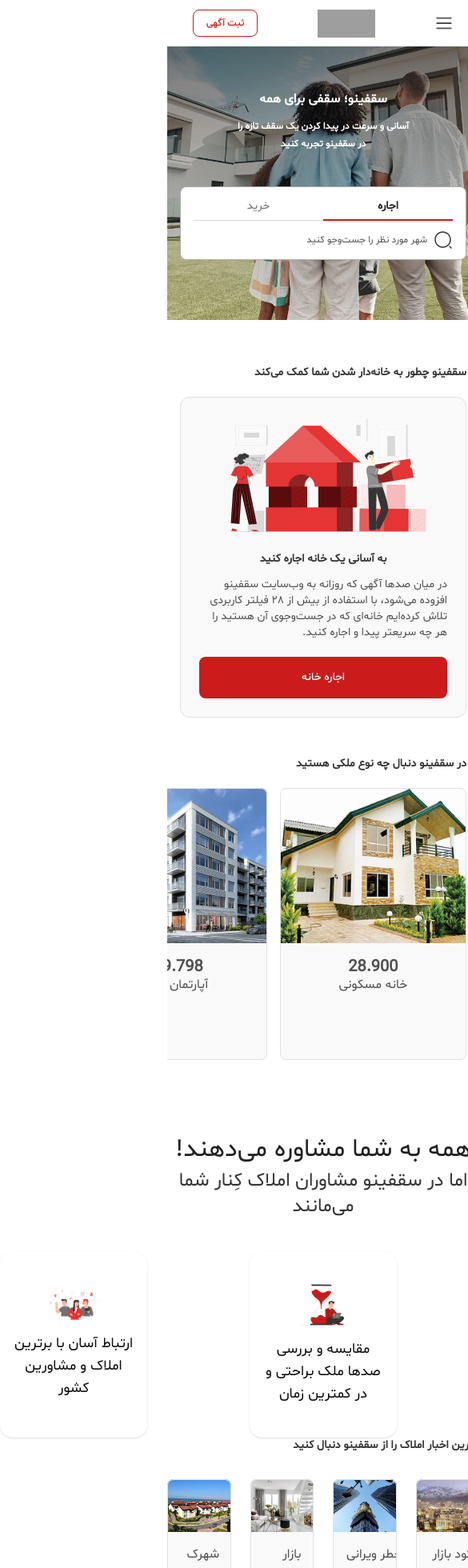
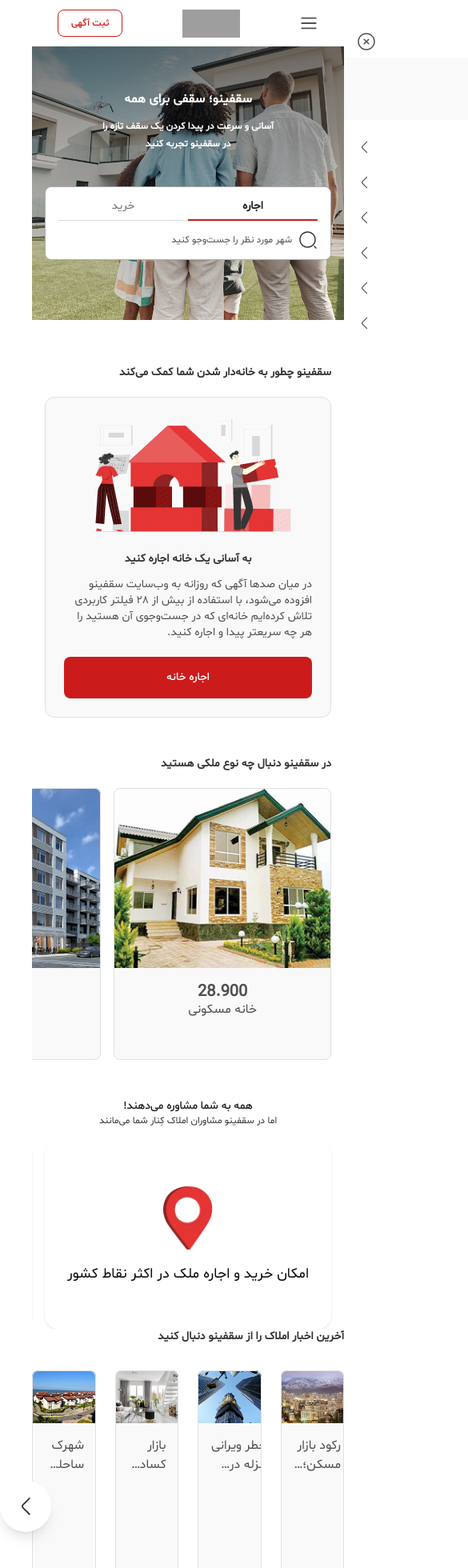
Before and after one commit to soheil-jalili/Saghfinoo, a Next.js app: page / in a window 390 px wide. Shown: the top 1960 px of the page at 80% size, 585 px wide, since content can reach past the window. Built offline with nearby package versions, Linux system fonts and the light colour scheme; grey boxes are pictures that could not be loaded.

Commit message:
responsive header #2;

```diff
--- a/components/module/MobileMenu.tsx
+++ b/components/module/MobileMenu.tsx
@@ -12,8 +12,11 @@
 }: MobileMenuProps) => {
   return (
     <div
-      className={`w-full bg-white h-full fixed bottom-0 top-0 left-0 ${openMenu ?  'right-0'  :  '-right-full' } transition-all`}
+      className={`w-full bg-white h-full fixed bottom-0 top-0 left-0 ${
+        openMenu ? "right-0" : "-right-full"
+      } transition-all flex flex-col justify-between`}
     >
+      <div className="">
         <button
           className="flex mr-auto cursor-pointer px-4 pt-10 pb-2"
           onClick={() => setOpenMenu(false)}
@@ -355,6 +358,14 @@
           </ul>
         </div>
       </div>
+
+      <Link
+        href="/add-post"
+        className="mx-4 mb-10 max-[267px]:block hidden border text-center border-primary px-4 py-2 rounded-lg text-primary text-xs sm:text-sm font-medium-shabnam!"
+      >
+        ثبت آگهی
+      </Link>
+    </div>
   );
 };
 
--- a/components/module/Nav.tsx
+++ b/components/module/Nav.tsx
@@ -22,7 +22,7 @@
     <nav
       className={`${
         sticky ? "w-full top-0 shadow-md" : "container sm:top-10 sm:rounded-2xl"
-      } bg-white flex items-center fixed left-0 right-0 z-50 h-14.5 sm:h-[115px] *:text-gray-10 px-8 transition-all duration-300 justify-between`}
+      } bg-white flex items-center fixed left-0 right-0 z-50 h-14.5 sm:h-[115px] *:text-gray-10 px-8 transition-all duration-300 justify-between max-[267px]:px-2`}
     >
       <HiMiniBars3
         className="flex sm:hidden cursor-pointer"
@@ -58,7 +58,7 @@
         </li>
       </ul>
 
-      <div className="flex items-center gap-9">
+      <div className="flex items-center gap-9 max-[267px]:hidden">
         <Link
           href="/signin"
           className="hidden sm:block text-base hover:text-gray-11 transition-all"
--- a/components/module/NavSearch.tsx
+++ b/components/module/NavSearch.tsx
@@ -56,7 +56,7 @@
         <input
           type="text"
           placeholder="شهر مورد نظر را جست‌وجو کنید"
-          className="text-xs sm:text-lg placeholder:text-gray-10 sm:placeholder:text-gray-11 w-full outline-0"
+          className="max-[267px]:text-[10px] max-[238px]:placeholder:text-transparent text-xs sm:text-lg placeholder:text-gray-10 sm:placeholder:text-gray-11 w-full outline-0"
         />
       </form>
     </div>
--- a/components/templates/Index/Estate.tsx
+++ b/components/templates/Index/Estate.tsx
@@ -22,27 +22,27 @@
         slidesPerView={1}
         breakpoints={{
           335: {
-            slidesPerView: 1.5,
+            slidesPerView: 1.3,
           },
           489: {
-            slidesPerView: 1.8,
+            slidesPerView: 1.6,
           },
 
           642: {
-            slidesPerView: 2.1,
+            slidesPerView: 1.9,
           },
           734: {
-            slidesPerView: 2.4,
+            slidesPerView: 2.2,
           },
           825: {
-            slidesPerView: 2.7,
+            slidesPerView: 2.5,
           },
           917: {
-            slidesPerView: 3,
+            slidesPerView: 2.8,
           },
 
           1011: {
-            slidesPerView: 3.3,
+            slidesPerView: 3.1,
           },
 
           1100: {
--- a/components/templates/Index/Services.tsx
+++ b/components/templates/Index/Services.tsx
@@ -1,32 +1,65 @@
+'use client'
 import React from "react";
 import ServiceItem from "./ServiceItem";
+// Import Swiper React components
+import { Swiper, SwiperSlide } from "swiper/react";
 
+// Import Swiper styles
+import "swiper/css";
 const Services: React.FC = () => {
   return (
-    <section className="container mt-22">
-      <div className="text-center mb-10">
-        <p className="text-gray-12 text-[32px] font-medium font-medium-shabnam">
+    <section className="container mt-12 md:mt-22">
+      <div className="text-center mb-5 md:mb-10">
+        <p className="text-gray-12 text-sm md:text-[32px] font-medium-shabnam!">
           همه به شما مشاوره می‌دهند!
         </p>
-        <p className="text-gray-11 text-2xl">
+        <p className="text-gray-11 text-xs md:text-2xl">
           اما در سقفینو مشاوران املاک کِنار شما می‌مانند
         </p>
       </div>
 
-      <div className="grid grid-cols-[repeat(3,184px)] justify-center gap-32">
+      <Swiper
+        className="mySwiper px-4!"
+        spaceBetween={16}
+        slidesPerView={1}
+        breakpoints={{
+          400: {
+            slidesPerView: 1.5,
+          },
+          700: {
+            slidesPerView: 1.8,
+          },
+
+          900: {
+            slidesPerView: 2.4,
+          },
+
+          1100: {
+            slidesPerView: 3,
+          },
+        }}
+      >
+        <SwiperSlide>
           <ServiceItem
             image="/assets/images/services/image1.png"
             title="امکان خرید و اجاره ملک در اکثر نقاط کشور"
           />
+        </SwiperSlide>
+
+        <SwiperSlide>
           <ServiceItem
             image="/assets/images/services/image2.png"
             title="مقایسه و بررسی صدها ملک براحتی و در کمترین زمان "
           />
+        </SwiperSlide>
+
+        <SwiperSlide>
           <ServiceItem
             image="/assets/images/services/image3.png"
             title="ارتباط آسان با برترین املاک و مشاورین کشور"
           />
-      </div>
+        </SwiperSlide>
+      </Swiper>
     </section>
   );
 };
```
Lines whose indentation alone changed are shown as unchanged.
